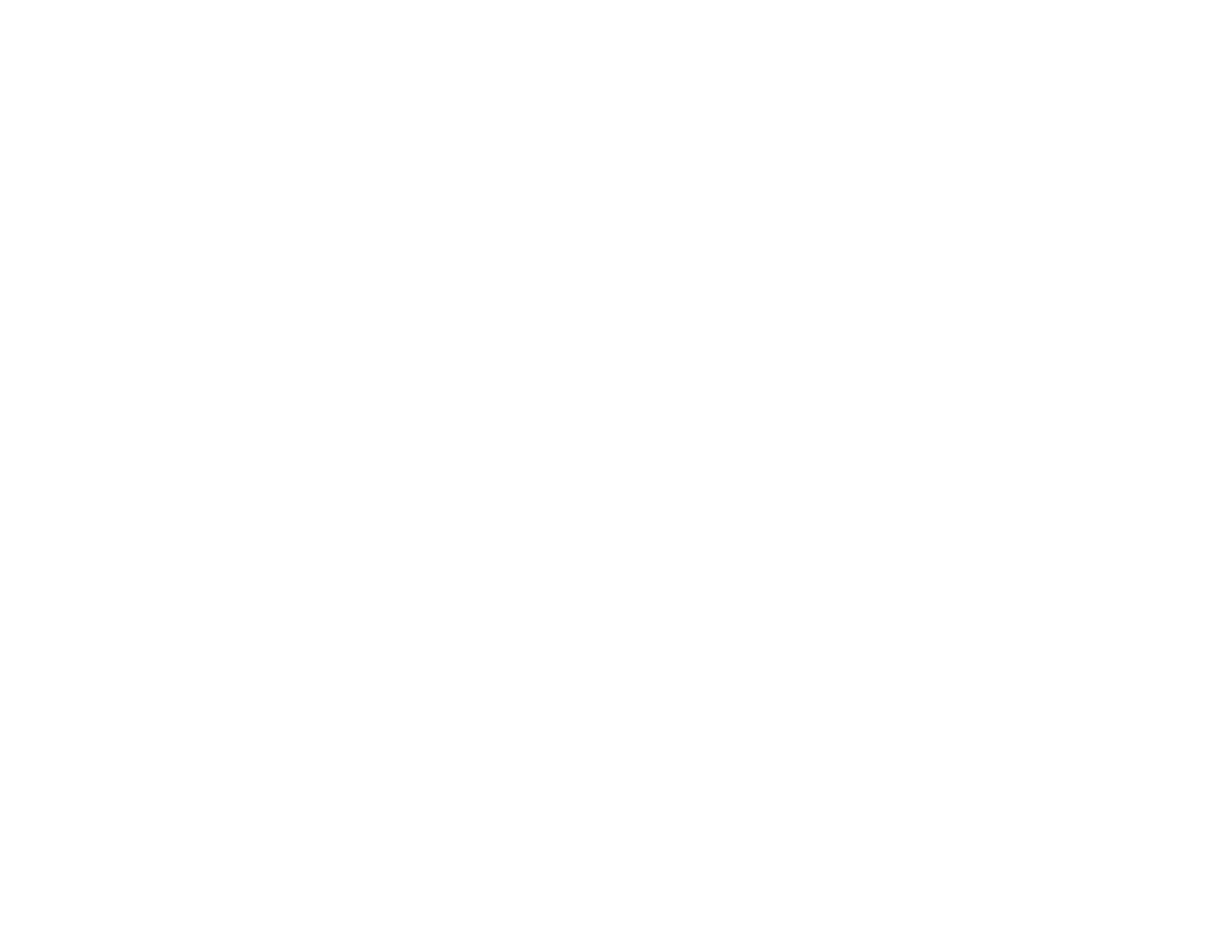
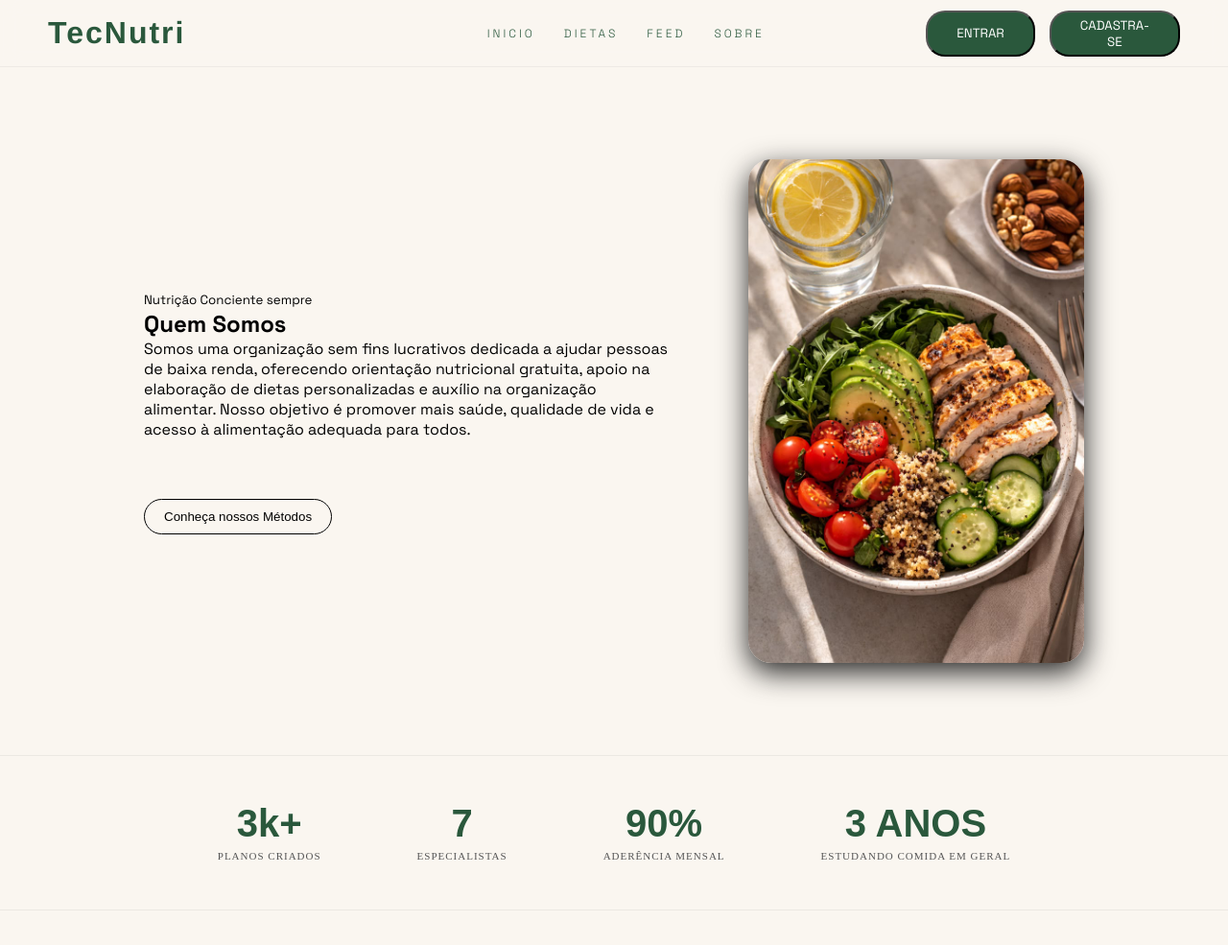
Before and after one commit to ValterRibeiro1994/tcc-etec, a PHP site: page / in a window 1280 px wide. Before the commit the page is empty. Shown: the whole page at 96% size. Before the commit the page ends 800 px from the top, so only its background shows below. Run offline with PHP 8.4, Linux system fonts and the light colour scheme.

Commit message:
uni as branch já que é ponto inicial

```diff
--- /dev/null
+++ b/Site/css/navbar.css
@@ -0,0 +1,70 @@
+*{
+    margin: 0;
+    padding: 0;
+    box-sizing: border-box;
+}
+
+.nav{
+    display: flex;
+    align-items:center;
+    padding:0 50px;
+    top: 0;
+    left: 0;
+    width: 100%;
+    height: 70px;
+    justify-content: space-between;
+    z-index: 1000;
+
+    background-color:rgba(250, 246, 240, 0.75);
+    backdrop-filter: blur(10px);
+    border-bottom: 1px solid rgba(0, 0, 0, 0.05); /* Linha divisória na parte inferior */
+}
+
+.logo{
+    font-size: 2rem;
+    font-weight: 700;
+    font-family:'Franklin Gothic Medium', 'Arial Narrow', Arial, sans-serif;
+    letter-spacing: 2px;
+    flex: 1;
+    color: #2A583C;
+}
+
+.menu{
+    flex: 1;
+    display: flex;
+    list-style: none;
+    gap: 30px;
+    font-size: 12px;
+    font-weight: 300;
+    letter-spacing: 3px;
+    text-transform: uppercase;
+    font-family: "Space Grotesk", sans-serif;;
+}
+
+.menu a{
+    color:#2A583C;
+    text-decoration: none;
+}
+
+.buttons{
+    flex: 0.5;
+    display: flex;
+    justify-content: flex-end;
+    gap: 15px;
+}
+
+.buttons button{
+    display: inline-block;
+    padding: 5px 30px;
+    border-radius: 20px;
+    background: #2A583C;
+    color: white;
+    text-decoration: none;
+    transition: background-color .3s ease;
+    font-family: "Space Grotesk", sans-serif;;
+    text-transform: uppercase;
+}
+
+.buttons button:hover{
+    background: #3D7B56;
+}
--- /dev/null
+++ b/Site/css/section.css
@@ -0,0 +1,88 @@
+body{
+     background-color: #FAF6F0;
+}
+
+.btnCon{
+    padding: 5px 30px;
+    border-radius: 20px;
+    background: transparent;
+    border: 1px solid #000;
+    padding: 10px 20px;
+    border-radius: 20px;
+    cursor: pointer;
+    margin-top: 20px;
+
+}
+
+.quem-somos{
+    font-family: "Space Grotesk", sans-serif;;
+    display:flex;
+    align-items: center;
+    justify-content:center;
+    gap: 80px;
+    max-width: 1200px;
+    margin: 0 auto;
+    padding: 60px 20px;
+}
+
+.quem-somos > div:first-child{
+    max-width: 550px;
+    width: 100%;
+}
+
+.prato{
+    max-width: 350px;
+    width: 100%;
+
+}
+
+.prato img{
+    width: 100%;
+    height: auto;
+    display: block;
+    border-radius: 24px;
+    box-shadow: 0 10px 30px rgba(0, 0, 0, 0.85);
+}
+
+.planos{
+    width: 100%;
+    background-color: #FAF6F0;
+    border-top: 1px solid rgba(0, 0, 0, 0.06);
+    border-bottom: 1px solid rgba(0, 0, 0, 0.06);
+    padding: 50px 0;
+}
+
+.lista {
+    display: flex;
+    justify-content: center;
+    gap: 100px;
+    list-style: none;
+    max-width: 1200px;
+    margin: 0 auto;
+    padding: 0 20px;
+
+}
+
+.lista li{
+    display: flex;
+    flex-direction: column;
+    align-items: center;
+    text-align: center;
+}
+
+.lista li strong{
+    font-size: 2.5rem;
+    font-weight: 700;
+    color: #2A583C;
+    font-family: sans-serif;
+    line-height: 1;
+    margin-bottom: 8px;
+}
+
+.lista li small{
+    font-size: 11px;
+    font-weight: 400;
+    color: #555;
+    letter-spacing: 1px;
+    text-transform: uppercase;
+}
--- /dev/null
+++ b/Site/css/style.css
@@ -0,0 +1,2 @@
+@import url("navbar.css");
+@import url("section.css");
--- a/Site/index.php
+++ b/Site/index.php
@@ -4,7 +4,77 @@
     <meta charset="UTF-8">
     <meta name="viewport" content="width=device-width, initial-scale=1.0">
     <title>TecNutri</title>
+    <!--link rel="stylesheet" href="https://cdn.jsdelivr.net/npm/bootstrap@5.3.8/dist/css/bootstrap.min.css"-->
+    <link rel="stylesheet" href="css/style.css">
+    <link rel="preconnect" href="https://fonts.googleapis.com">
+    <link rel="preconnect" href="https://fonts.gstatic.com" crossorigin>
+    <link href="https://fonts.googleapis.com/css2?family=Space+Grotesk:wght@300;400;500;700&display=swap" rel="stylesheet">
 </head>
+
 <body>
+    <header>
+        <nav class="nav">
+            <div class="logo">
+                <p>TecNutri</p>
+            </div>
+            <ul class="menu">
+                <li><a href="#">Inicio</a></li>
+                <li><a href="#">Dietas</a></li>
+                <li><a href="#">Feed</a></li>
+                <li><a href="#">Sobre</a></li>
+            </ul>
+            <div class="buttons">
+                <button class="entrar">Entrar</button>
+                <button class="cadastro">Cadastra-se</button>
+            </div>
+        </nav>
+    </header>
+
+    <br><br>
+
+    <section class="quem-somos">
+        <div>
+        <small>Nutrição Conciente sempre</small>
+        <h1>Quem Somos</h1>
+        <p>Somos uma organização sem fins lucrativos dedicada a ajudar pessoas de baixa renda, oferecendo orientação nutricional gratuita, apoio na elaboração de dietas personalizadas e auxílio na organização alimentar. Nosso objetivo é promover mais saúde, qualidade de vida e acesso à alimentação adequada para todos.</p>
+        <br><br>
+        <button class="btnCon">Conheça nossos Métodos</button>
+        </div>
+
+        <div class="prato">
+            <img src="img/Healthy Eating Ideas for a Balanced Lifestyle.jpg" alt="Prato saudável">
+        </div>
+    </section>
+
+    <br><br>
+
+    <section class="planos">
+        <ul class="lista">
+            <li>
+            <strong>3k+</strong>
+            <small>PLANOS CRIADOS</small>
+        </li>
+        <li>
+            <strong>7</strong>
+            <small>ESPECIALISTAS</small>
+        </li>
+        <li>
+            <strong>90%</strong>
+            <small>ADERÊNCIA MENSAL</small>
+        </li>
+        <li>
+            <strong>3 ANOS</strong>
+            <small>ESTUDANDO COMIDA EM GERAL</small>
+        </li>
+        </ul>
+    </section>
+
+    <br><br>
+
+    <section>
+
+    </section>
+
+<script>https://cdn.jsdelivr.net/npm/bootstrap@5.3.8/dist/js/bootstrap.bundle.min.js</script>
 </body>
 </html>
```
Also changed, not shown: Site/img/Healthy Eating Ideas for a Balanced Lifestyle.jpg (added), Site/img/prato_saudavel.jpg (added), Site/img/saude.jpg (added).
